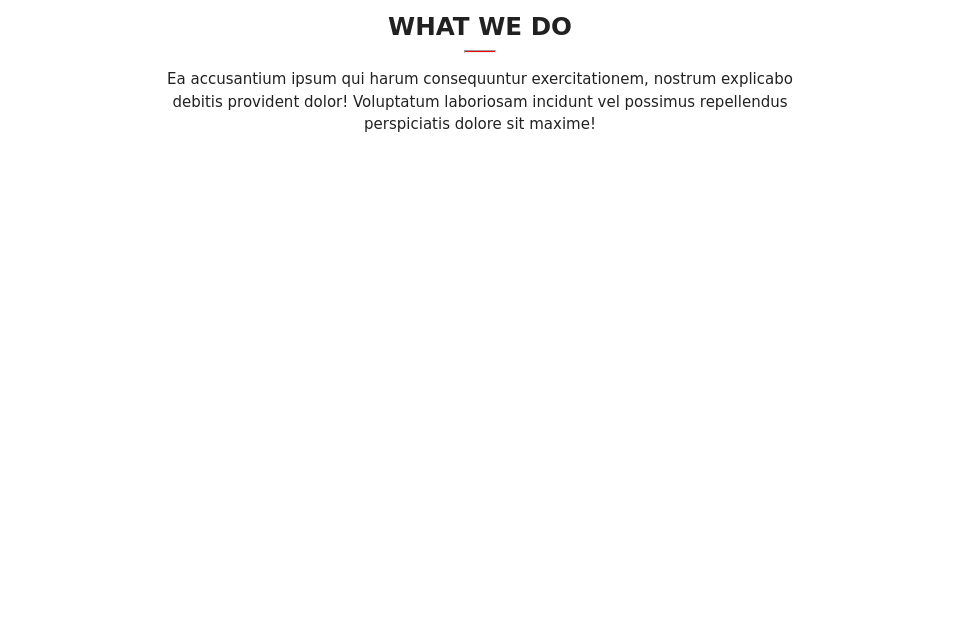
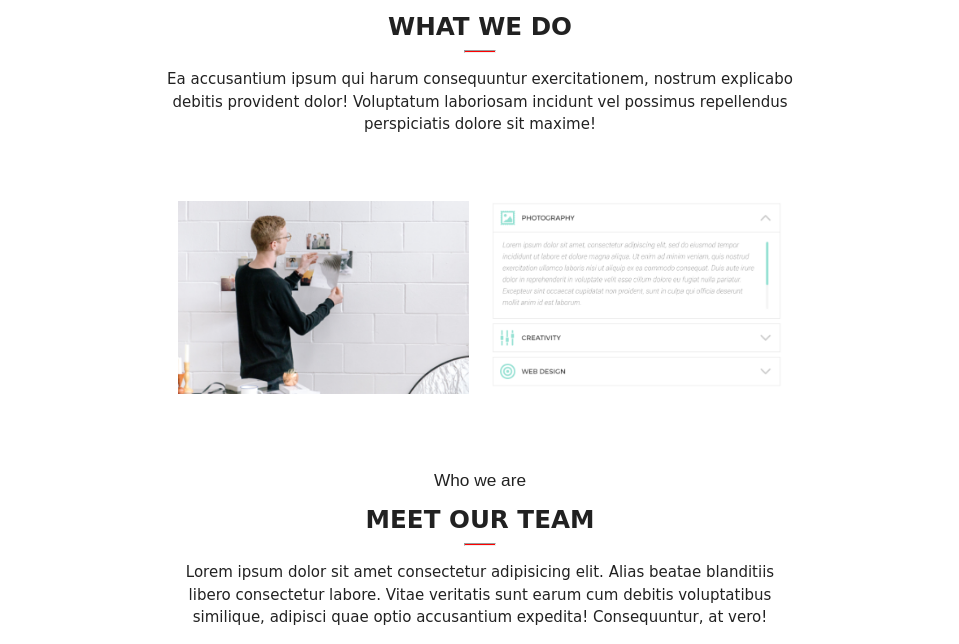
Before and after one commit to NM-Naz/control-github, a plain HTML site: page index.html in a window 1280 px wide. Shown: the part 1814-2458 px from the top of the page, without its empty margins (160-1119 px from the left). Before the commit the page ends 1986 px from the top, so only its background shows below. Drawn offline with nearby package versions, Linux system fonts and the light colour scheme; a script that the page names is missing.

Commit message:
added (3  img-a  in folder images)

```diff
--- a/index.html
+++ b/index.html
@@ -99,10 +99,22 @@
 
         <div class="container">
             <div class="row">
-                <div class="col"></div>
-                <div class="col"></div>
+                <div class="col s6"><img src="./image/img-1-m.png" alt=""></div>
+                <div class="col s6"><img src="./image/img-2-m.png" alt=""></div>
             </div>
+
+
+
+            <h6 class="center">Who we are</h6>
+            <h5 class="center"><b>MEET OUR TEAM</b></h5>
+            <hr id="hr-2">
+            <p class="center">Lorem ipsum dolor sit amet consectetur adipisicing elit. Alias beatae blanditiis libero consectetur labore. Vitae veritatis sunt earum cum debitis voluptatibus similique, adipisci quae optio accusantium expedita! Consequuntur, at vero!</p>
+            <div class="col"></div>
+            <div class="col"></div>
+            <div class="col"></div>
         </div>
+
+
 
 
 
```
Also changed, not shown: image/imf-2-a.png (added), image/img-1-a.png (added), image/img-3-a.png (added).
